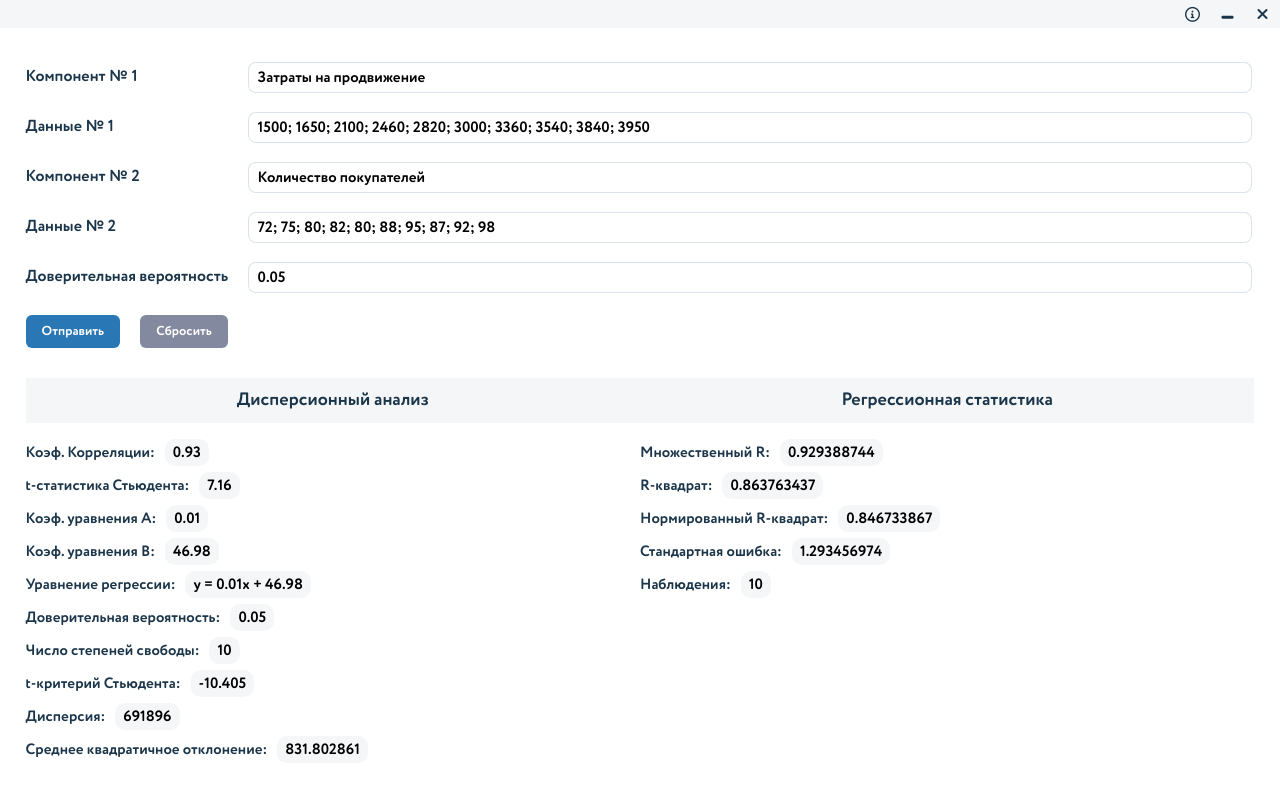
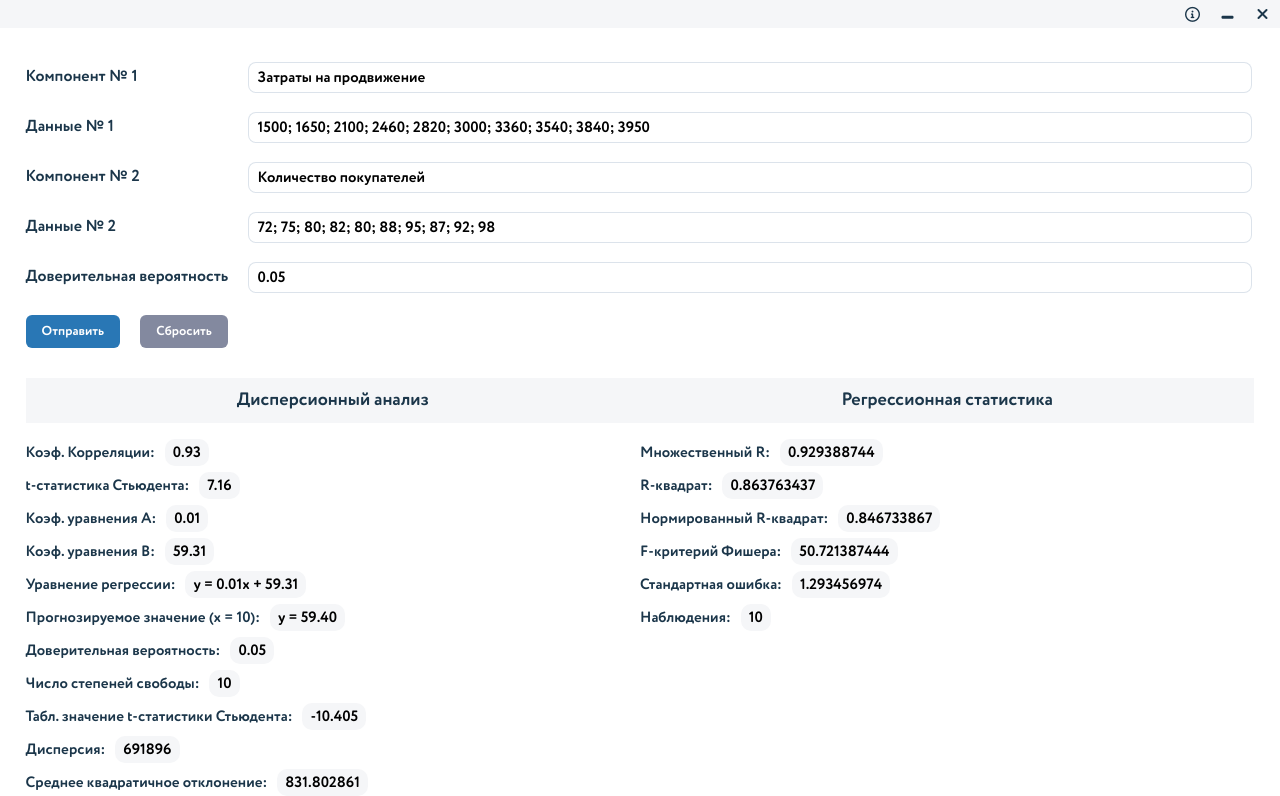
Before and after one commit to TheWitcher1991/electron-correlation-analysis, a website built with webpack: page dist/index.html in a window 1280 px wide. Both pictures are taken after a click on the button "Отправить". Shown: the top 796 px of the page. Built offline with nearby package versions, Linux system fonts and the light colour scheme.

Commit message:
update styles, add new math functions

```diff
--- a/package.json
+++ b/package.json
@@ -14,9 +14,9 @@
     "dev": "electron --debug .",
     "build": "webpack --mode production",
     "watch": "webpack --mode production -w",
-    "package:win": "electron-packager . litser --overwrite --asar --platform=win32 --arch=x64 --app-version=2.1.0 --prune --out=desktop/win --ignore=src --icon=./dist/public/img/icon.ico",
-    "package:mac": "electron-packager . litser --overwrite --asar --platform=darwin --arch=x64 --app-version=2.1.0 --prune --out=desktop/mac --ignore=src  --icon=./dist/public/img/icon.ico",
-    "package:linux": "electron-packager . litser --overwrite --asar --platform=linux --arch=x64 --app-version=2.1.0 --prune --out=desktop/linux --ignore=src  --icon=./dist/public/img/icon.ico"
+    "package:win": "electron-packager . correlation-analysis --overwrite --asar --platform=win32 --arch=x64 --app-version=2.1.0 --prune --out=desktop/win --ignore=src --icon=./dist/public/img/icon.ico",
+    "package:mac": "electron-packager . correlation-analysis --overwrite --asar --platform=darwin --arch=x64 --app-version=2.1.0 --prune --out=desktop/mac --ignore=src  --icon=./dist/public/img/icon.ico",
+    "package:linux": "electron-packager . correlation-analysis --overwrite --asar --platform=linux --arch=x64 --app-version=2.1.0 --prune --out=desktop/linux --ignore=src  --icon=./dist/public/img/icon.ico"
   },
   "author": "github: TheWitcher1991 <alikzoy@gmail.com>",
   "license": "GNU GPL",
--- a/src/api.js
+++ b/src/api.js
@@ -19,17 +19,6 @@
 
     const sum = (numbers, f = 1) => numbers.reduce((acc, number) => acc + number ** f)
 
-    // Коэф уравнения A
-    const Ka = (X, Y) => {
-        let Z = 0
-
-        X.map((el, i) => {
-            Z += X[i] * Y[i]
-        })
-
-        return ((X.length * Z - sum(X, 1) * sum(Y, 1)) / (X.length * sum(X, 2) - sum(X, 1) ** 2)).toFixed(2)
-    }
-
     // Ковариации
     const covariance = (arr1, arr2) => {
         const Z1 = average(arr1);
@@ -37,15 +26,23 @@
         return arr1.reduce((a, b, i) => a + (b - Z1) * (arr2[i] - Z2), 0) / arr1.length;
     }
 
-    // Коэф уравнения B
-    const Kb = (X, Y) => {
-        let Z = 0
+    // Уравнение регрессии
+    const regression = (Xs, Ys) => {
+        let avX = average(Xs),
+            avY = average(Ys)
 
-        X.map((el, i) => {
-            Z += X[i] * Y[i]
-        })
+        let covarianceX = 0,
+            varianceX = 0
 
-        return ((sum(Y, 1) * sum(X, 2) - sum(X, 1) * Z) / (X.length * sum(X, 2) - sum(X, 1) ** 2)).toFixed(2)
+        for (let i = 0; i < Xs.length; i++) {
+            covarianceX += covariance(Xs, Ys)
+            varianceX += Math.pow(Xs[i] - avX, 2)
+        }
+
+        return {
+            slope: covarianceX / varianceX,
+            intercept: avY - (covarianceX / varianceX) * avX,
+        }
     }
 
     // Дисперсия
@@ -73,9 +70,7 @@
         return (R1 / Math.sqrt(R2 * R3)).toFixed(f)
     }
 
-    // отклонение
-
-    // ошибка репрезентативности
+    // Ошибка репрезентативности
     const representativeness = (arr) => deviation(dispersion(arr)) / Math.sqrt(arr.length)
 
     // t-статистика Стьюдента
@@ -87,10 +82,13 @@
     )).toFixed(3)
 
     // Нормированный R-квадрат
-    const normalCorrelation = (R, n) => (1 - (1 - R) * ((n - 1) / (n - 1 - 1))).toFixed(9)
+    const normalCorrelation = (R, n) => (1 - (1 - R) * (n - 1) / (n - 2)).toFixed(9)
 
     // Стандартная ошибка
     const SE = (des, R, n) => Math.sqrt(des * (1 - R) / n).toFixed(9)
+
+    // Фактическое значение F-критерия Фишера
+    const fValue= (R, n) => (R / (1 - R)) * ((n - 2))
 
     document.querySelector('.button__reset').addEventListener('click', e => {
         document.querySelector('.v1').innerHTML = ''
@@ -113,18 +111,20 @@
         // Дисперсионный анализ
         let correlationCoff = correlation(Xs, Ys),
             tstat = tStat(correlationCoff, Xs.length),
-            ka = Ka(Xs, Ys),
-            kb = Kb(Xs, Ys),
+            ka = regression(Xs, Ys).slope.toFixed(2),
+            kb = regression(Xs, Ys).intercept.toFixed(2),
             dis = dispersion(Xs),
             dev = deviation(dis),
-            trasp = tCorrelation(Xs, Ys)
+            trasp = tCorrelation(Xs, Ys),
+            predicted = (regression(Xs, Ys).slope * Xs.length + regression(Xs, Ys).intercept).toFixed(2)
 
         // Регрессионная статистика
         let disY = dispersion(Ys),
             R1 = correlation(Xs, Ys, 9),
             R2 = (R1 ** 2).toFixed(9),
             se = SE(disY, R2 ** 2, Xs.length),
-            R3 = normalCorrelation(R2, Xs.length)
+            R3 = normalCorrelation(R2, Xs.length),
+            fvalue = fValue(R2, Xs.length).toFixed(9)
 
         let v1 = `
         <h3>Дисперсионный анализ</h3>
@@ -133,9 +133,10 @@
         <div class="ctx">Коэф. уравнения A: <span>${ka}</span></div>
         <div class="ctx">Коэф. уравнения B: <span>${kb}</span></div>
         <div class="ctx">Уравнение регрессии: <span>y = ${ka}x + ${kb}</span></div>
+         <div class="ctx">Прогнозируемое значение (x = ${Xs.length}): <span>y = ${predicted}</span></div>
         <div class="ctx">Доверительная вероятность: <span>${dov.value}</span></div>
         <div class="ctx">Число степеней свободы: <span>${Xs.length}</span></div>
-        <div class="ctx">t-критерий Стьюдента: <span>${trasp}</span></div>
+        <div class="ctx">Табл. значение t-статистики Стьюдента: <span>${trasp}</span></div>
         <div class="ctx">Дисперсия: <span>${dis}</span></div>
         <div class="ctx">Среднее квадратичное отклонение: <span>${dev}</span></div>
         `
@@ -145,6 +146,7 @@
         <div class="ctx">Множественный R: <span>${R1}</span></div>
         <div class="ctx">R-квадрат: <span>${R2}</span></div>
         <div class="ctx">Нормированный R-квадрат: <span>${R3}</span></div>
+        <div class="ctx">F-критерий Фишера: <span>${fvalue}</span></div>
         <div class="ctx">Стандартная ошибка: <span>${se}</span></div>
         <div class="ctx">Наблюдения: <span>${Xs.length}</span></div>
         `
@@ -187,7 +189,7 @@
                 }
             },
             title: {
-                text: 'Корреляционное поле\n',
+                text: `Корреляционное поле y = ${ka}x + ${kb}`,
                 align: 'left',
                 style: {
                     color: "#111"
--- a/src/styles/layout/wrapper.scss
+++ b/src/styles/layout/wrapper.scss
@@ -188,6 +188,10 @@
     }
 }
 
+#chart {
+    margin: 10px 0 0 0;
+}
+
 .rasp__result {
     display: flex;
     justify-content: space-between;
```
Also changed, not shown: LICENSE.md, dist/index.html, dist/public/static/script.bundle.js, dist/public/static/style.bundle.css, 2 other files.
